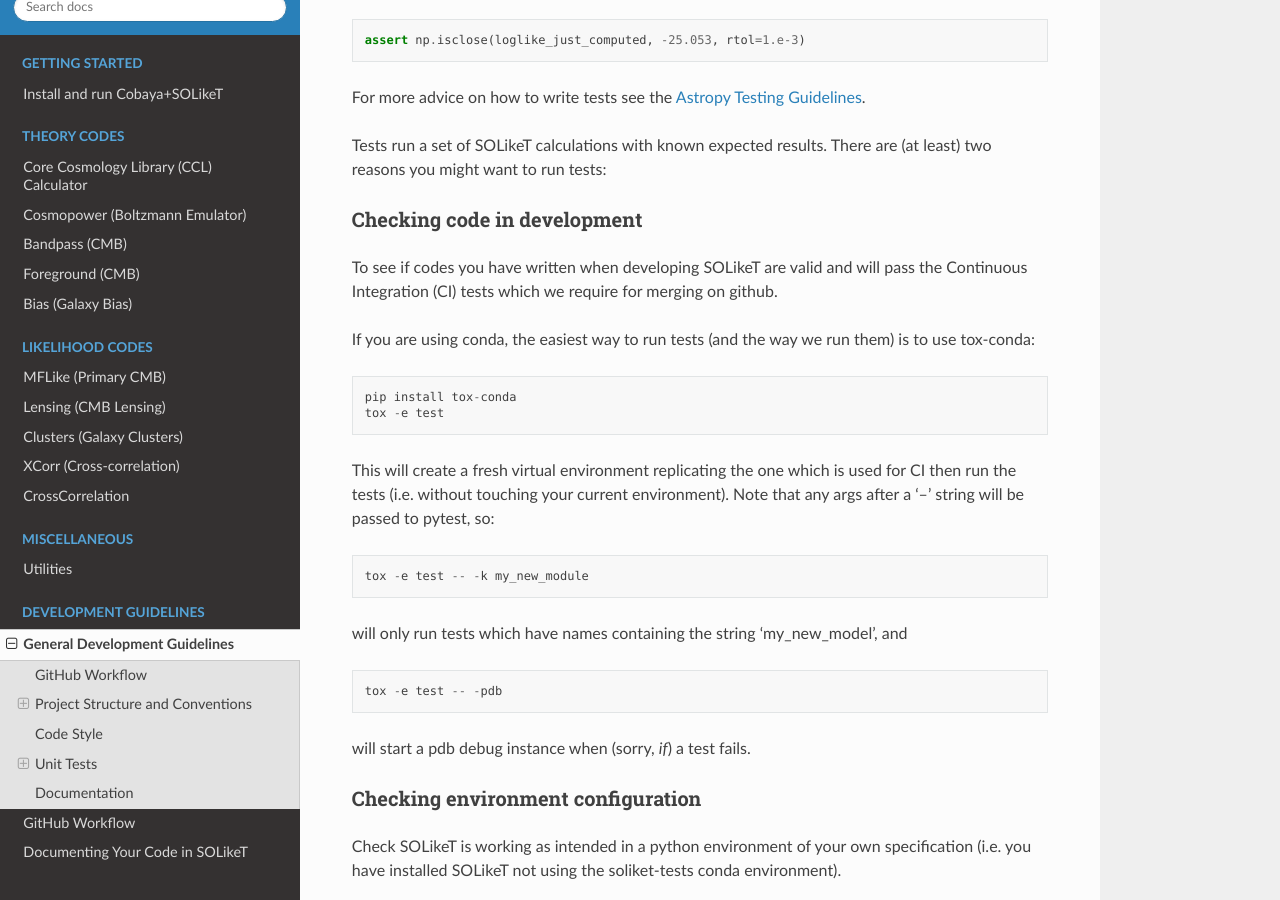
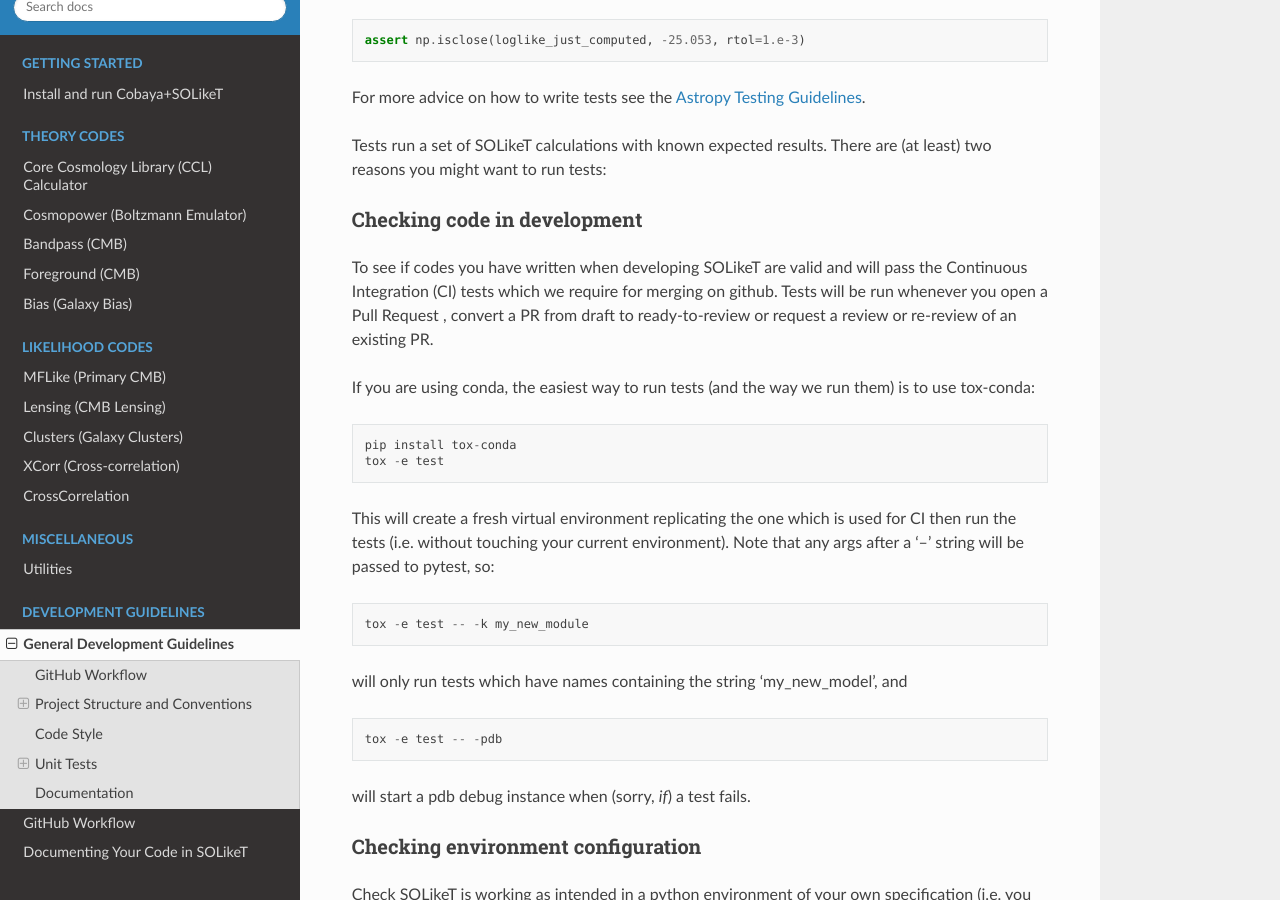
Before and after one commit to simonsobs/SOLikeT, a Sphinx documentation site: the page built from docs/developers.rst, in a window 1280 px wide and 900 px high, scrolled down 5318 px. Built offline with Sphinx 7.4.7 and the Read the Docs theme 2.0.0, drawn with Linux system fonts in a browser that asks for light colours; pages that are not in the unit, such as notebooks, are missing from menus.

Commit message:
added some extra instructions in docs

```diff
--- a/docs/developers.rst
+++ b/docs/developers.rst
@@ -178,7 +178,7 @@ Tests run a set of SOLikeT calculations with known expected results. There are (
 
 Checking code in development
 ----------------------------
-To see if codes you have written when developing SOLikeT are valid and will pass the Continuous Integration (CI) tests which we require for merging on github.
+To see if codes you have written when developing SOLikeT are valid and will pass the Continuous Integration (CI) tests which we require for merging on github. Tests will be run whenever you open a Pull Request , convert a PR from draft to ready-to-review or request a review or re-review of an existing PR.
 
 If you are using conda, the easiest way to run tests (and the way we run them) is to use tox-conda::
 
```
